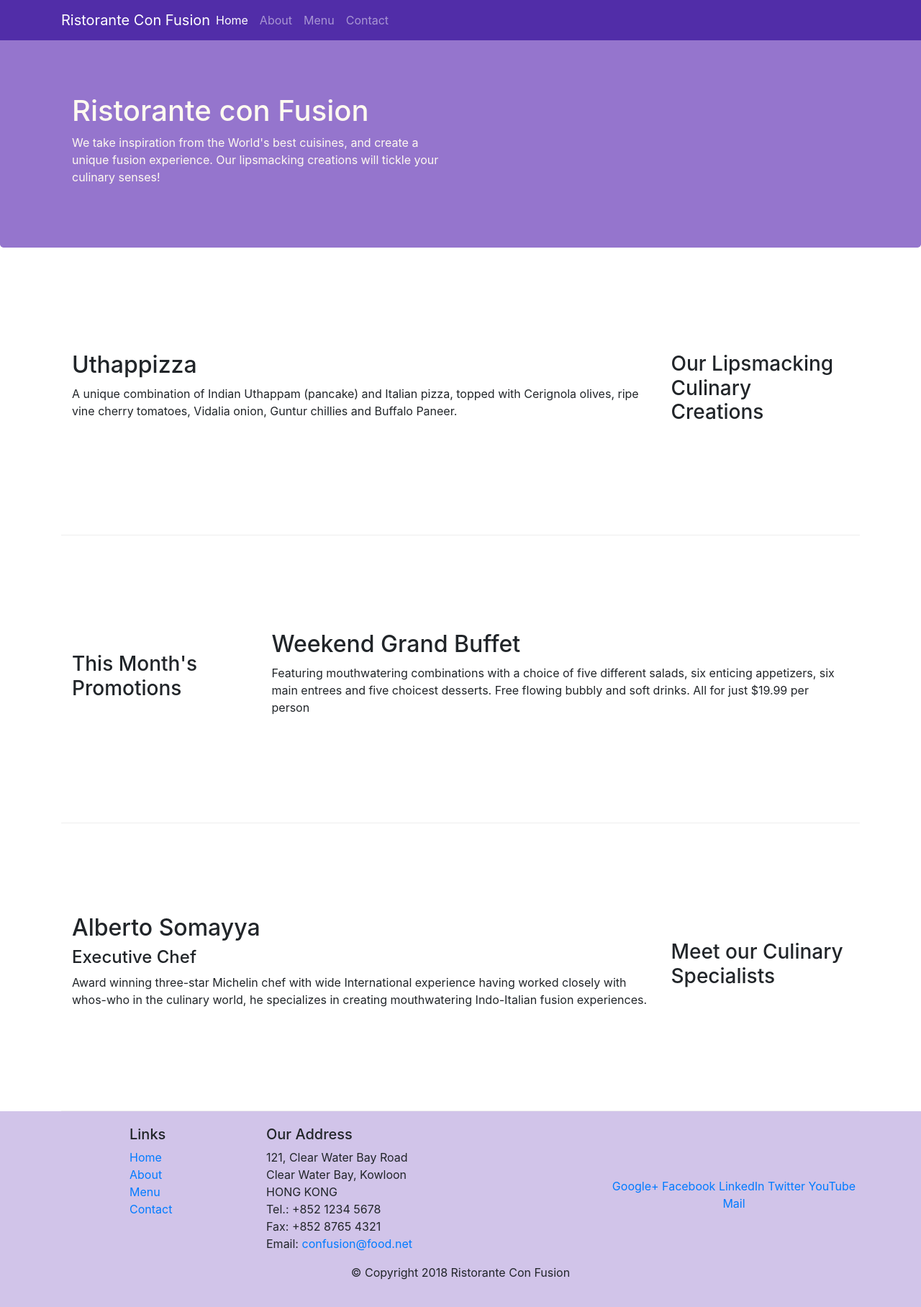
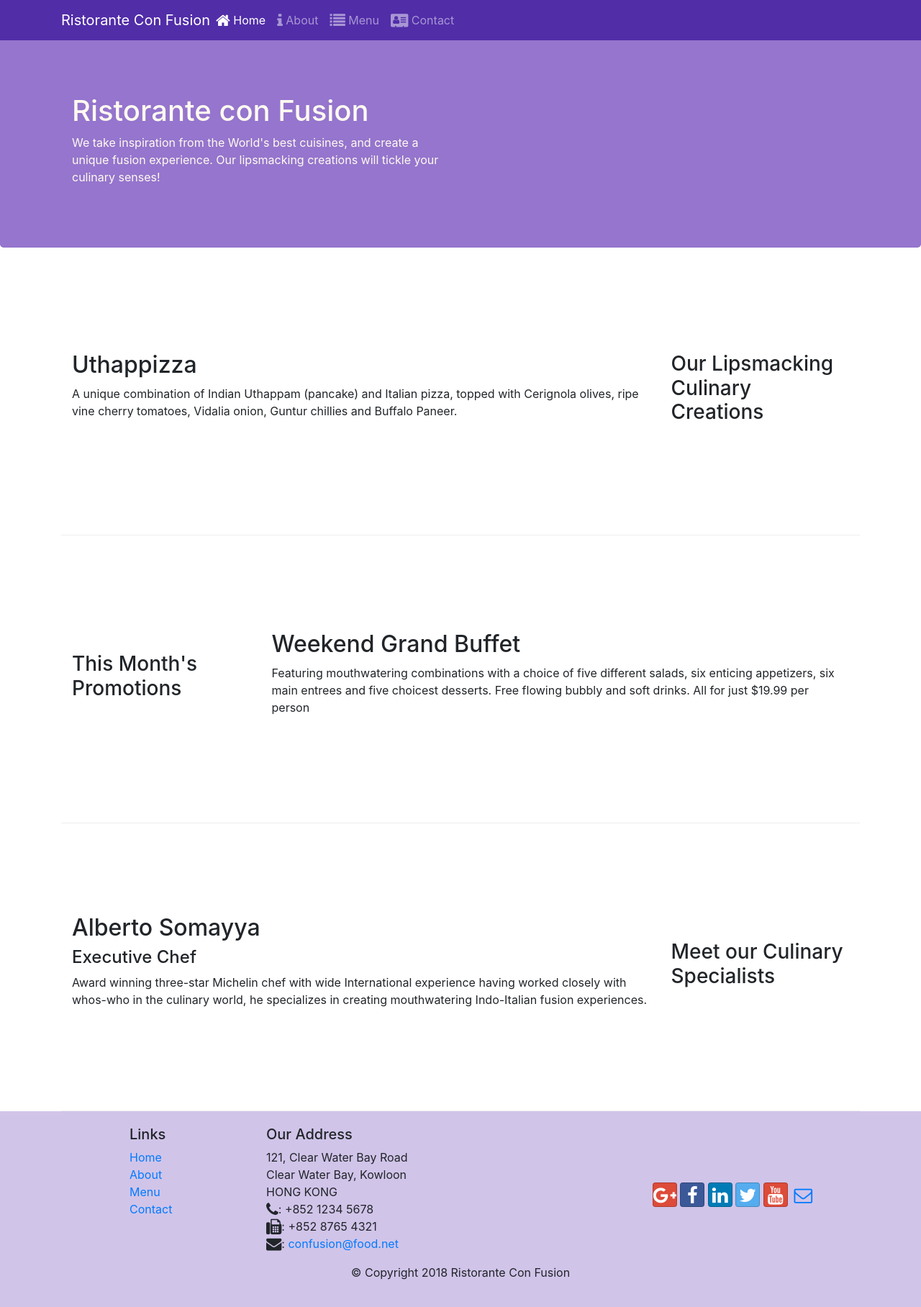
Before and after one commit to harmardir/conFusion, a website: page index.html in a window 1280 px wide. Shown: the whole page at 72% size. Drawn offline with nearby package versions, Linux system fonts and the light colour scheme.

Commit message:
Adding Icon Fonts

```diff
--- a/index.html
+++ b/index.html
@@ -9,6 +9,8 @@
 
      <!-- Bootstrap CSS -->
      <link rel="stylesheet" href="node_modules/bootstrap/dist/css/bootstrap.min.css">
+     <link rel="stylesheet" href="node_modules/font-awesome/css/font-awesome.min.css">
+     <link rel="stylesheet" href="node_modules/bootstrap-social/bootstrap-social.css">
      <link rel="stylesheet" href="css/styles.css">
      <title>Ristorante Con Fusion</title>
 </head>
@@ -24,10 +26,11 @@
             <a class="navbar-brand mr-auto" href="#">Ristorante Con Fusion</a>
             <div class="collapse navbar-collapse" id="Navbar">
             <ul class="navbar-nav mr-auto">
-                <li class="nav-item active"><a class="nav-link" href="#">Home</a></li>
-                <li class="nav-item"><a class="nav-link" href="/aboutus.html">About</a></li>
-                <li class="nav-item"><a class="nav-link" href="#">Menu</a></li>
-                <li class="nav-item"><a class="nav-link" href="#">Contact</a></li>
+                <li class="nav-item active"><a class="nav-link" href="#"><span class="fa fa-home fa-lg"></span>
+                    Home</a></li>
+                <li class="nav-item"><a class="nav-link" href="/aboutus.html"><span class="fa fa-info fa-lg"></span> About</a></li>
+                <li class="nav-item"><a class="nav-link" href="#"><span class="fa fa-list fa-lg"></span> Menu</a></li>
+                <li class="nav-item"><a class="nav-link" href="#"><span class="fa fa-address-card fa-lg"></span> Contact</a></li>
 
             </ul>
         </div>
@@ -101,19 +104,19 @@
 		              121, Clear Water Bay Road<br>
 		              Clear Water Bay, Kowloon<br>
 		              HONG KONG<br>
-		              Tel.: +852 1234 5678<br>
-		              Fax: +852 8765 4321<br>
-		              Email: <a href="mailto:confusion@food.net">confusion@food.net</a>
+		              <i class="fa fa-phone fa-lg"></i>: +852 1234 5678<br>
+		              <i class="fa fa-fax fa-lg"></i>: +852 8765 4321<br>
+		              <i class="fa fa-envelope fa-lg"></i>: <a href="mailto:confusion@food.net">confusion@food.net</a>
 		           </address>
                 </div>
                 <div class="col-12 col-sm-4 align-self-center">
                     <div class="text-center">
-                        <a href="http://google.com/+">Google+</a>
-                        <a href="http://www.facebook.com/profile.php?id=">Facebook</a>
-                        <a href="http://www.linkedin.com/in/">LinkedIn</a>
-                        <a href="http://twitter.com/">Twitter</a>
-                        <a href="http://youtube.com/">YouTube</a>
-                        <a href="mailto:">Mail</a>
+                        <a class="btn btn-social-icon btn-google" href="http://google.com/+"><i class="fa fa-google-plus fa-lg"></i></a>
+                        <a class="btn btn-social-icon btn-facebook" href="http://www.facebook.com/profile.php?id="><i class="fa fa-facebook fa-lg"></i></a>
+                        <a class="btn btn-social-icon btn-linkedin" href="http://www.linkedin.com/in/"><i class="fa fa-linkedin fa-lg"></i></a>
+                        <a class="btn btn-social-icon btn-twitter" href="http://twitter.com/"><i class="fa fa-twitter fa-lg"></i></a>
+                        <a class="btn btn-social-icon btn-google" href="http://youtube.com/"><i class="fa fa-youtube fa-lg"></i></a>
+                        <a class="btn btn-social-icon" href="mailto:"><i class="fa fa-envelope-o fa-lg"></i></a>
                     </div>
                 </div>
            </div>
--- a/package.json
+++ b/package.json
@@ -15,6 +15,8 @@
   },
   "dependencies": {
     "bootstrap": "^4.0.0",
+    "bootstrap-social": "^5.1.1",
+    "font-awesome": "^4.7.0",
     "jquery": "^3.3.1",
     "popper.js": "^1.12.9"
   }
```
Also changed, not shown: aboutus.html (+15 -13 lines), 1 other file.
